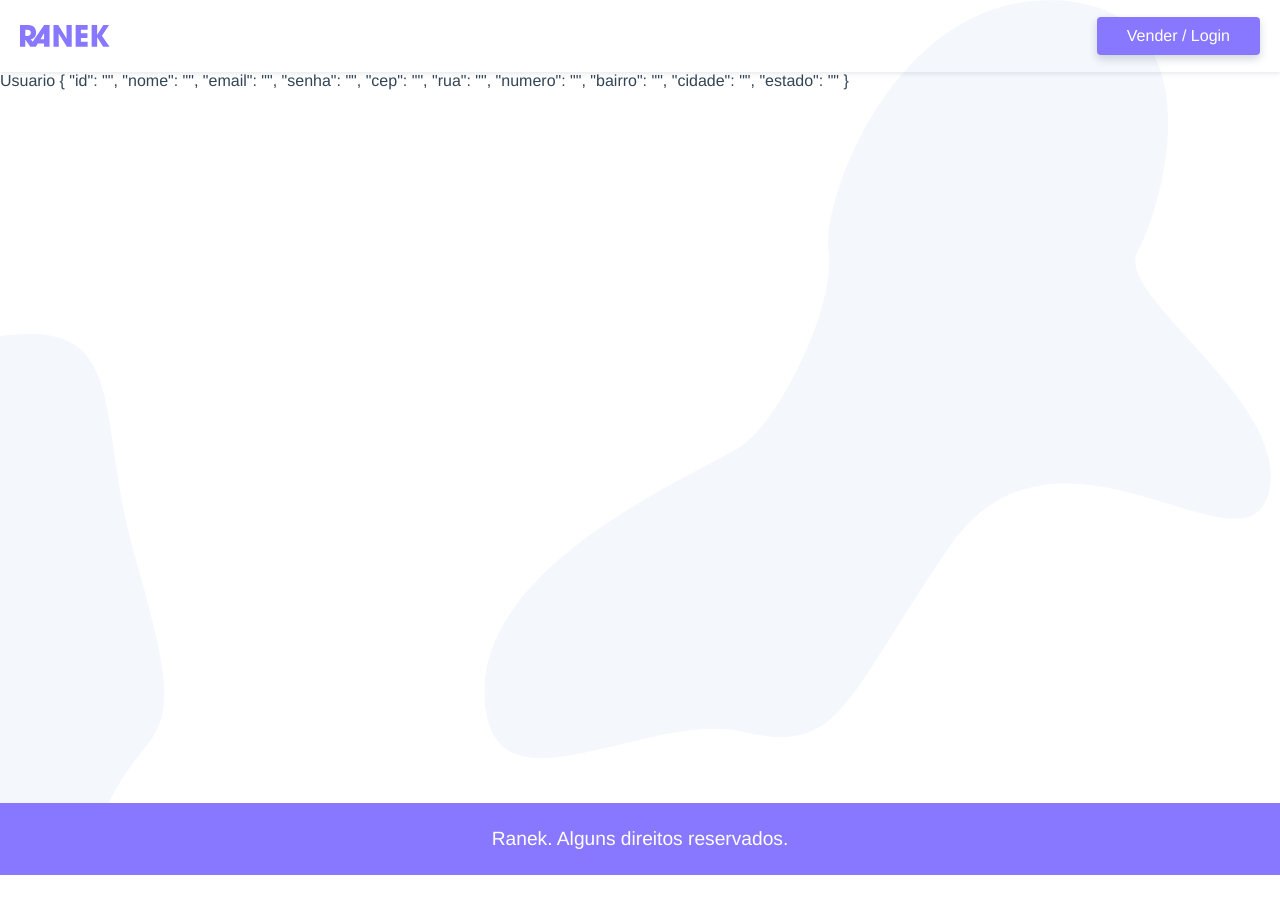
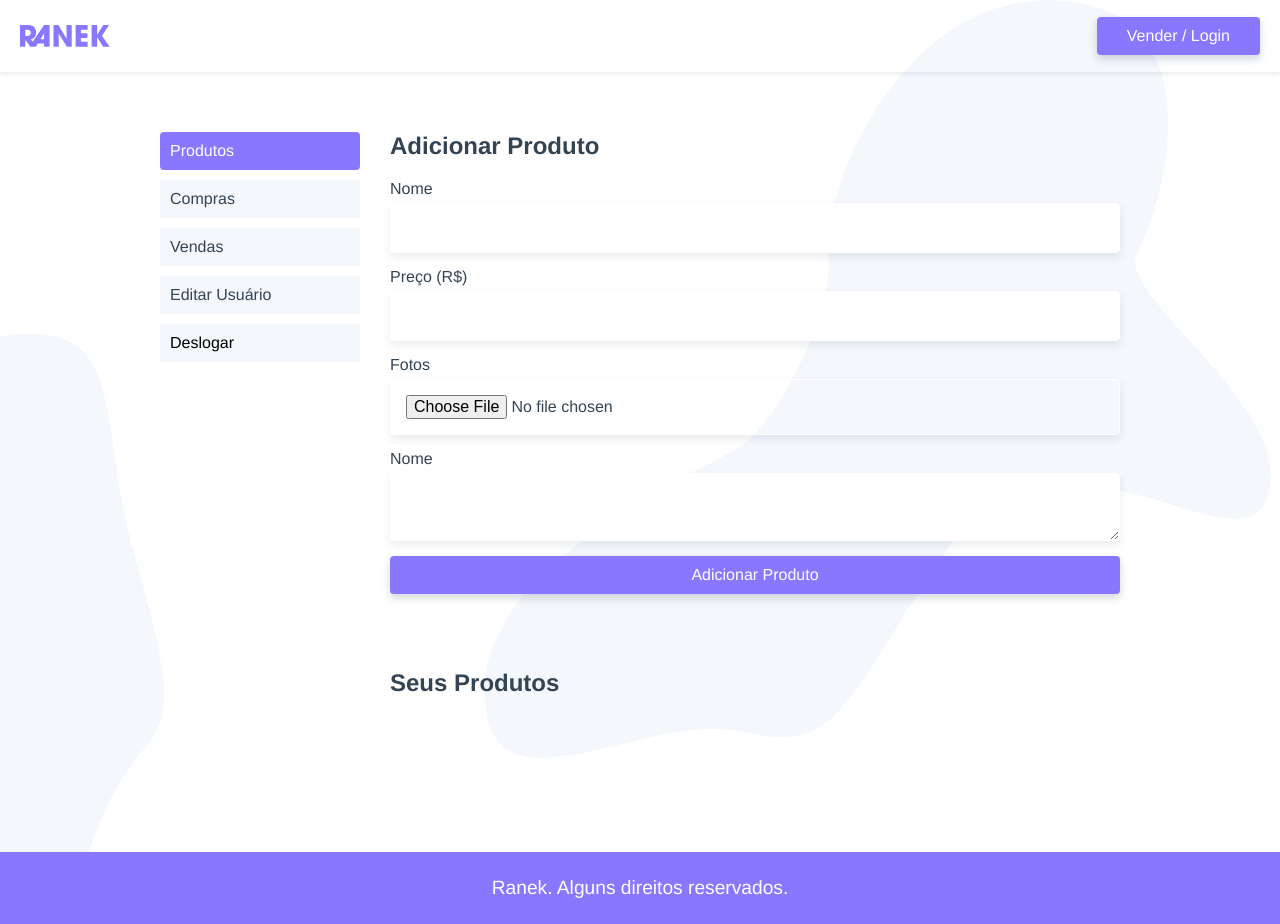
Before and after one commit to guilhermeassuncao/ranek, a Vue app: page /usuario in a window 1280 px wide. Before the commit the page ends 875 px from the top, so only its background shows below. Built offline with nearby package versions, Linux system fonts and the light colour scheme.

Commit message:
Usuário Atualizar

```diff
--- a/src/components/LoginCriar.vue
+++ b/src/components/LoginCriar.vue
@@ -29,7 +29,7 @@
 
                 this.$router.push({ name: "Usuario" });
             } catch (error) {
-                console.log(error);
+                console.log(error.response);
             }
         },
     },
--- /dev/null
+++ b/src/components/ProdutoAdicionar.vue
@@ -0,0 +1,55 @@
+<template>
+    <form class="add-product">
+        <label for="nome">Nome</label>
+        <input type="text" name="nome" id="nome" v-model="produto.nome" />
+
+        <label for="preco">Preço (R$)</label>
+        <input type="number" name="preco" id="preco" v-model="produto.preco" />
+
+        <label for="fotos">Fotos</label>
+        <input type="file" name="fotos" id="fotos" red="fotos" />
+
+        <label for="descricao">Nome</label>
+        <textarea name="descricao" id="descricao" v-model="produto.descricao"></textarea>
+
+        <input class="btn" type="button" value="Adicionar Produto" @click.prevent="adicionarProduto" />
+    </form>
+</template>
+
+<script>
+import { api } from "@/services.js";
+
+export default {
+    name: "ProdutoAdicionar",
+    data() {
+        return {
+            produto: {
+                nome: "",
+                preco: "",
+                descricao: "",
+                fotos: null,
+                vendido: "false",
+            },
+        };
+    },
+    methods: {
+        formatarProduto() {
+            this.produto.usuario_id = this.$store.state.usuario.id;
+        },
+        adicionarProduto() {
+            this.formatarProduto();
+
+            api.post("/produto", this.produto).then(() => {
+                this.$store.dispatch("getUsuarioProdutos");
+            });
+        },
+    },
+};
+</script>
+
+<style scoped>
+.add-product {
+    display: grid;
+    margin-bottom: 60px;
+}
+</style>
--- /dev/null
+++ b/src/components/ProdutoItem.vue
@@ -0,0 +1,39 @@
+<template>
+  <div class="product" v-if="produto">
+    <router-link class="product-img" :to="{name: 'Produto', params: {id: produto.id}}">
+      <img v-if="produto.fotos" :src="produto.fotos[0].src" :alt="produto.fotos[0].titulo">
+      <p>Ver Produto</p>
+    </router-link>
+    <div class="product-info">
+      <p class="product-price">{{produto.preco | numeroPreco}}</p>
+      <h2 class="product-title">{{produto.nome}}</h2>
+      <slot></slot>
+    </div>
+  </div>
+</template>
+<script>
+export default {
+    name: "ProdutoItem",
+    props: ["produto"],
+};
+</script>
+
+<style scoped>
+.product {
+    display: grid;
+    grid-template-columns: minmax(100px, 200px) 1fr;
+    gap: 20px;
+    margin-bottom: 40px;
+    position: relative;
+}
+
+.product-info {
+    align-self: end;
+}
+
+.product-img {
+    border-radius: 4px;
+    overflow: hidden;
+    height: 100px;
+}
+</style>
--- a/src/router/index.js
+++ b/src/router/index.js
@@ -4,6 +4,10 @@
 import Produto from "../views/Produto.vue";
 import Login from "../views/Login.vue";
 import Usuario from "../views/usuario/Usuario.vue";
+import UsuarioProduto from "../views/usuario/UsuarioProduto.vue";
+import UsuarioVenda from "../views/usuario/UsuarioVenda.vue";
+import UsuarioCompra from "../views/usuario/UsuarioCompra.vue";
+import UsuarioEditar from "../views/usuario/UsuarioEditar.vue";
 
 Vue.use(VueRouter);
 
@@ -20,15 +24,36 @@
     },
     {
         path: "/usuario",
-        name: "Usuario",
         component: Usuario,
+        children: [
+            {
+                path: "",
+                name: "Usuario",
+                component: UsuarioProduto,
+            },
+            {
+                path: "compras",
+                name: "Compras",
+                component: UsuarioCompra,
+            },
+            {
+                path: "vendas",
+                name: "Vendas",
+                component: UsuarioVenda,
+            },
+            {
+                path: "editar",
+                name: "Usuario-Editar",
+                component: UsuarioEditar,
+            },
+        ],
     },
     {
         path: "/produto/:id",
         name: "Produto",
         component: Produto,
-        props: true
-    }
+        props: true,
+    },
 ];
 
 const router = new VueRouter({
@@ -36,8 +61,8 @@
     base: process.env.BASE_URL,
     routes,
     scrollBehavior() {
-        return window.scrollTo({top: 0, behavior: "smooth"})
-    }
+        return window.scrollTo({ top: 0, behavior: "smooth" });
+    },
 });
 
 export default router;
--- a/src/services.js
+++ b/src/services.js
@@ -11,6 +11,12 @@
     post(endpoint, body) {
         return axiosInstance.post(endpoint, body);
     },
+    put(endpoint, body) {
+        return axiosInstance.put(endpoint, body);
+    },
+    delete(endpoint) {
+        return axiosInstance.delete(endpoint);
+    },
 };
 
 export function getCep(cep) {
--- a/src/store/index.js
+++ b/src/store/index.js
@@ -20,6 +20,7 @@
             cidade: "",
             estado: "",
         },
+        usuario_produtos: null,
     },
     mutations: {
         UPDATE_LOGIN(state, payload) {
@@ -28,8 +29,19 @@
         UPDATE_USUARIO(state, payload) {
             state.usuario = Object.assign(state.usuario, payload);
         },
+        UPDATE_USUARIO_PRODUTOS(state, payload) {
+            state.usuario_produtos = payload;
+        },
+        ADD_USUARIO_PRODUTOS(state, payload) {
+            state.usuario_produtos.unshit(payload);
+        },
     },
     actions: {
+        getUsuarioProdutos(context) {
+            api.get(`/produto?usuario_id=${context.state.usuario.id}`).then((response) => {
+                context.commit("UPDATE_USUARIO_PRODUTOS", response.data);
+            });
+        },
         getUsuario(context, payload) {
             return api.get(`/usuario/${payload}`).then((response) => {
                 context.commit("UPDATE_USUARIO", response.data);
@@ -43,6 +55,24 @@
                 context.commit("UPDATE_LOGIN", true);
             });
         },
+        deslogarUsuario(context) {
+            context.commit("UPDATE_USUARIO", {
+                usuario: {
+                    id: "",
+                    nome: "",
+                    email: "",
+                    senha: "",
+                    cep: "",
+                    rua: "",
+                    numero: "",
+                    bairro: "",
+                    cidade: "",
+                    estado: "",
+                },
+            });
+
+            context.commit("UPDATE_LOGIN", false);
+        },
     },
     modules: {},
 });
--- a/src/views/usuario/Usuario.vue
+++ b/src/views/usuario/Usuario.vue
@@ -1,13 +1,88 @@
 <template>
-  <p>Usuario {{$store.state.usuario}}</p>
+    <section class="user">
+        <nav class="user-sidenav">
+            <ul>
+                <li>
+                    <router-link :to="{ name: 'Usuario' }">
+                        Produtos
+                    </router-link>
+                </li>
+                <li>
+                    <router-link :to="{ name: 'Compras' }">
+                        Compras
+                    </router-link>
+                </li>
+                <li>
+                    <router-link :to="{ name: 'Vendas' }">
+                        Vendas
+                    </router-link>
+                </li>
+                <li>
+                    <router-link :to="{ name: 'Usuario-Editar' }">
+                        Editar Usuário
+                    </router-link>
+                </li>
+                <li>
+                    <button @click.prevent="deslogar">
+                        Deslogar
+                    </button>
+                </li>
+            </ul>
+        </nav>
+        <transition mode="out-in">
+            <router-view> </router-view>
+        </transition>
+    </section>
 </template>
 
 <script>
 export default {
-    name: "Usuario"
-}
+    name: "Usuario",
+    methods: {
+        deslogar() {
+            this.$store.dispatch("deslogarUsuario");
+            this.$router.push("/login");
+        },
+    },
+};
 </script>
 
-<style>
+<style scoped>
+.user {
+    display: grid;
+    grid-template-columns: minmax(140px, 200px) 1fr;
+    max-width: 1000px;
+    margin: 40px auto;
+    gap: 30px;
+    padding: 20px;
+}
 
+@media screen and (max-width: 500px) {
+    .user {
+        grid-template-columns: 1fr;
+        margin: 0 auto;
+    }
+}
+
+.user-sidenav a, .user-sidenav button {
+    padding: 10px;
+    display: block;
+    background: #f4f7fc;
+    margin-bottom: 10px;
+    border-radius: 4px;
+}
+
+.user-sidenav a.router-link-exact-active, .user-sidenav a:hover, .user-sidenav button:hover {
+    background: #87f;
+    color: white;
+}
+
+.user-sidenav button {
+    border: none;
+    width: 100%;
+    font-size: 1rem;
+    text-align: left;
+    font-family: "Avenir", Helvetica, Arial, sans-serif;
+    cursor: pointer;
+}
 </style>
--- /dev/null
+++ b/src/views/usuario/UsuarioCompra.vue
@@ -0,0 +1,13 @@
+<template>
+  <p>Usuario Compras</p>
+</template>
+
+<script>
+export default {
+    name: "UsuarioCompra"
+}
+</script>
+
+<style>
+
+</style>
--- /dev/null
+++ b/src/views/usuario/UsuarioEditar.vue
@@ -0,0 +1,39 @@
+<template>
+    <section>
+        <UsuarioForm>
+            <button class="btn btn-user-edit" @click.prevent="atualizarUsuario">Atualizar Usuário</button>
+        </UsuarioForm>
+    </section>
+</template>
+
+<script>
+import UsuarioForm from "@/components/UsuarioForm.vue";
+import { api } from "@/services.js";
+
+export default {
+    name: "UsuarioEditar",
+    components: {
+        UsuarioForm,
+    },
+    methods: {
+        atualizarUsuario() {
+            api.put(`/usuario/${this.$store.state.usuario.id}`, this.$store.state.usuario)
+                .then(() => {
+                    this.$store.dispatch("getUsuario");
+                    this.$router.push({ name: "Usuario" });
+                })
+                .catch((error) => {
+                    console.log(error.response);
+                });
+        },
+    },
+};
+</script>
+
+<style>
+.btn-user-edit {
+    width: 100%;
+    padding: 15px 30px;
+    margin-top: 3rem;
+}
+</style>
--- /dev/null
+++ b/src/views/usuario/UsuarioProduto.vue
@@ -0,0 +1,89 @@
+<template>
+    <section>
+        <h2>Adicionar Produto</h2>
+        <ProdutoAdicionar />
+        <h2>Seus Produtos</h2>
+        <transition-group v-if="usuario_produtos" name="list" tag="ul">
+            <li v-for="(produto, index) in usuario_produtos" :key="index">
+                <ProdutoItem :produto="produto">
+                    <p>{{ produto.descricao }}</p>
+                    <button class="product-delete" @click="deletarProduto(produto.id)">Deletar</button>
+                </ProdutoItem>
+            </li>
+        </transition-group>
+    </section>
+</template>
+
+<script>
+import ProdutoAdicionar from "@/components/ProdutoAdicionar.vue";
+import ProdutoItem from "@/components/ProdutoItem.vue";
+import { mapState, mapActions } from "vuex";
+import { api } from "@/services.js";
+
+export default {
+    name: "UsuarioProduto",
+    components: {
+        ProdutoAdicionar,
+        ProdutoItem,
+    },
+    computed: {
+        ...mapState(["login", "usuario", "usuario_produtos"]),
+    },
+    methods: {
+        ...mapActions(["getUsuarioProdutos"]),
+        deletarProduto(id) {
+            const confirmar = window.confirm("Deseja remover este produto?");
+
+            if (confirmar) {
+                api.delete(`/produto/${id}`)
+                    .then(() => {
+                        this.getUsuarioProdutos();
+                    })
+                    .catch((error) => {
+                        console.log(error.response);
+                    });
+            }
+        },
+    },
+    watch: {
+        login() {
+            this.getUsuarioProdutos();
+        },
+    },
+    created() {
+        if (this.login) {
+            this.getUsuarioProdutos();
+        }
+    },
+};
+</script>
+
+<style scoped>
+h2 {
+    margin-bottom: 20px;
+}
+
+.list-enter,
+.list-leave-to {
+    opacity: 0;
+    transform: translate3d(20px, 0, 0);
+}
+
+.list-enter-active,
+.list-leave-active {
+    transition: all 0.3s;
+}
+
+.product-delete {
+    position: absolute;
+    top: 0;
+    right: 0;
+    background: url("../../assets/remove.svg") no-repeat center center;
+    width: 24px;
+    height: 24px;
+    text-indent: -140px;
+    overflow: hidden;
+    cursor: pointer;
+    border: none;
+}
+</style>
--- /dev/null
+++ b/src/views/usuario/UsuarioVenda.vue
@@ -0,0 +1,13 @@
+<template>
+  <p>Usuario Vendas</p>
+</template>
+
+<script>
+export default {
+    name: "UsuarioVenda"
+}
+</script>
+
+<style>
+
+</style>
```
Also changed, not shown: api/ranek.json (+5 -4 lines).
